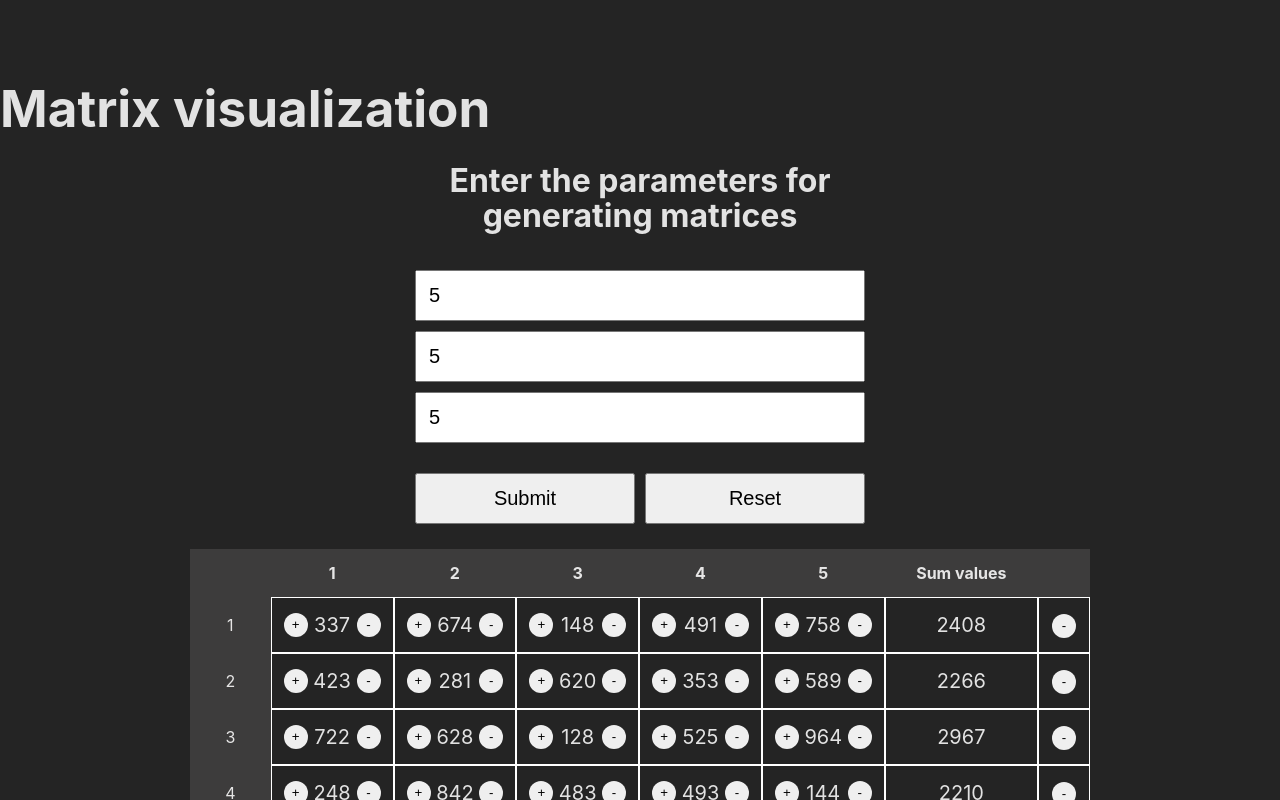
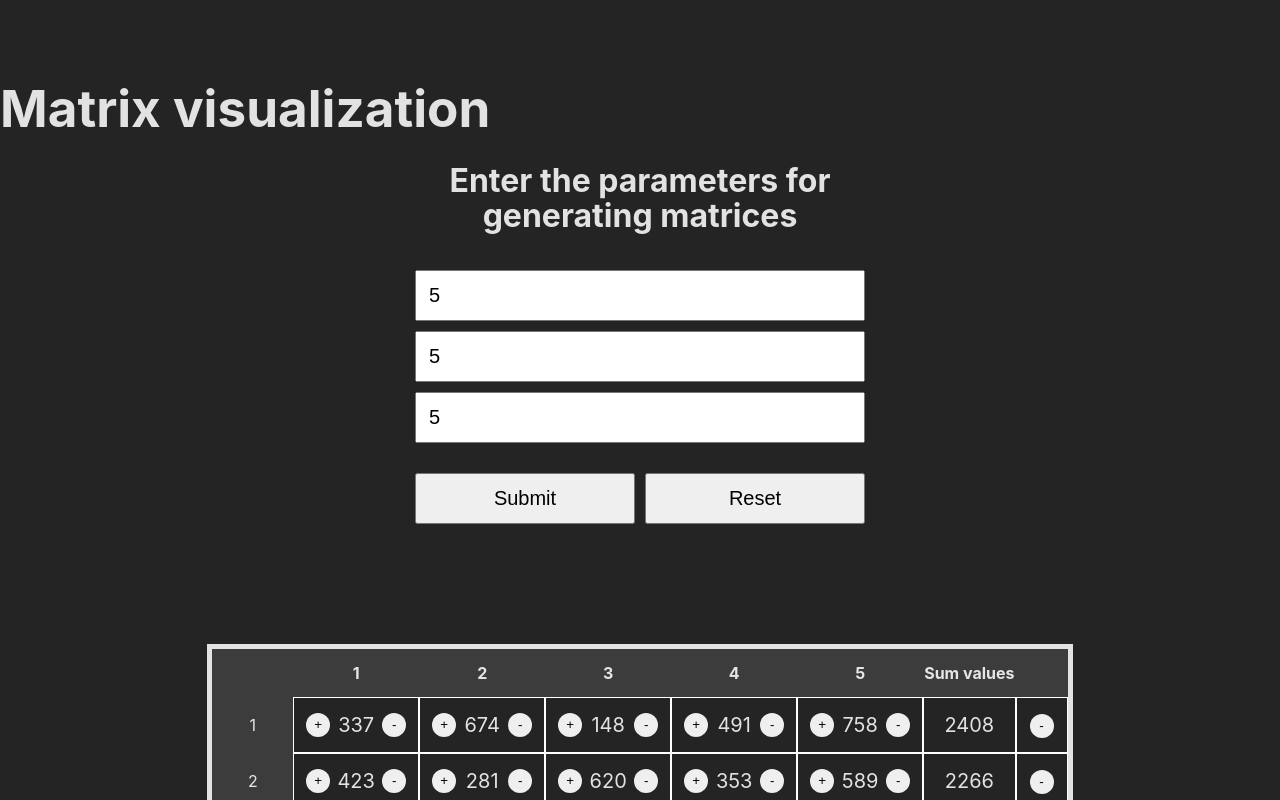
Before and after one commit to ydem1/matrix-visualization, a React (Vite) app: page / in a window 1280 px wide. Both pictures are taken after typing "5", "5", "5" into the empty fields and a click on the button "Submit". Shown: the top 800 px of the page. Built offline with nearby package versions, Linux system fonts and the light colour scheme.

Commit message:
add wrapper for table

```diff
--- a/src/App.css
+++ b/src/App.css
@@ -2,7 +2,7 @@ main {
   display: flex;
   flex-direction: column;
 
-  max-width: 1440px;
+  max-width: 1660px;
   margin-inline: auto;
   height: 100vh;
 }
--- a/src/components/Table/Table/Table.module.scss
+++ b/src/components/Table/Table/Table.module.scss
@@ -1,8 +1,10 @@
+.wrapper {
+  overflow: auto;
+  margin-block: 120px;
+  border: 5px solid;
+}
+
 .table {
   border-collapse: separate;
   border-spacing: 0;
-  width: 100%;
-  max-width: 900px;
-
-  padding-block: 25px;
 }
--- a/src/components/Table/Table/index.tsx
+++ b/src/components/Table/Table/index.tsx
@@ -7,7 +7,9 @@ interface Props {
 }
 
 export const Table: FC<Props> = ({ children, ariaLabel }) => (
-  <table className={styles.table} aria-label={ariaLabel}>
-    {children}
-  </table>
+  <div className={styles.wrapper}>
+    <table className={styles.table} aria-label={ariaLabel}>
+      {children}
+    </table>
+  </div>
 );
--- a/src/components/Table/TableCell/TableCell.module.scss
+++ b/src/components/Table/TableCell/TableCell.module.scss
@@ -1,5 +1,7 @@
 .cell {
   transition: background-color 0.3s ease;
+
+  min-width: 100px;
 
   font-size: 20px;
   border: 1px solid #fff;
```
